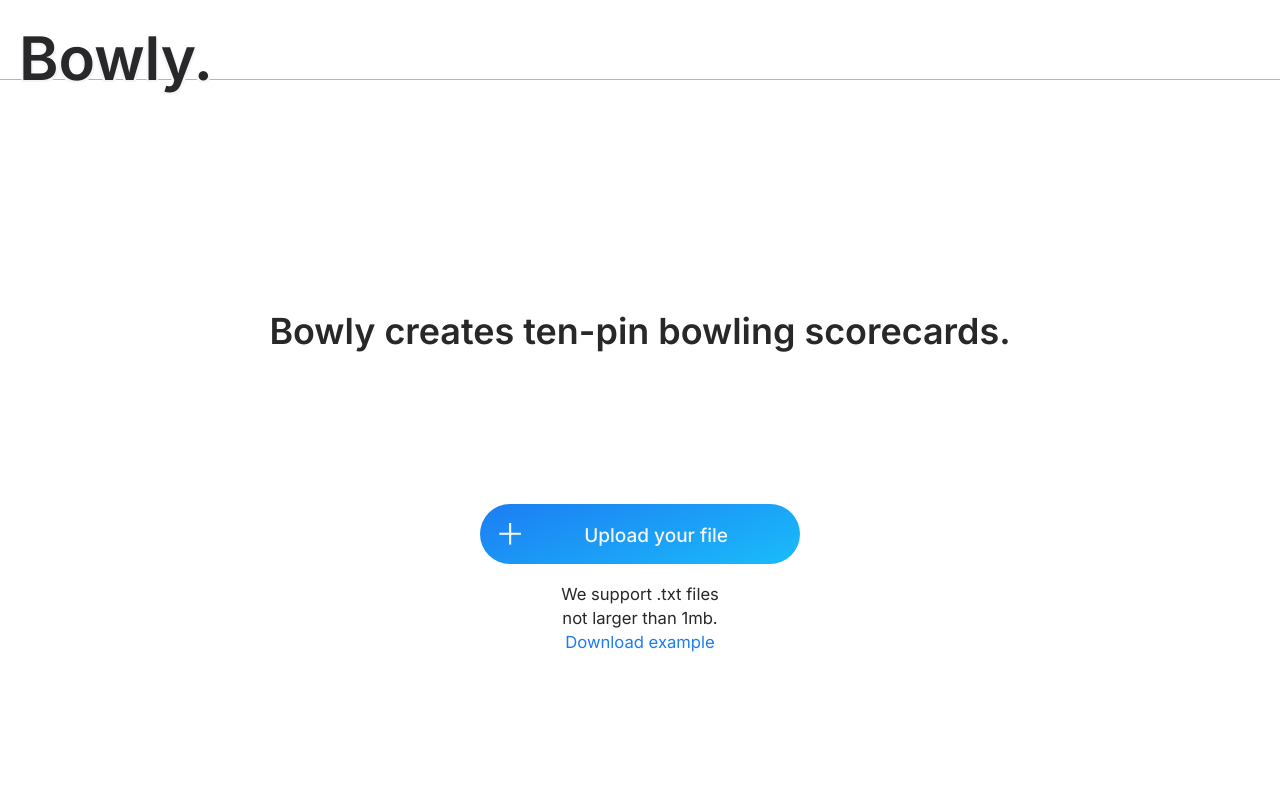
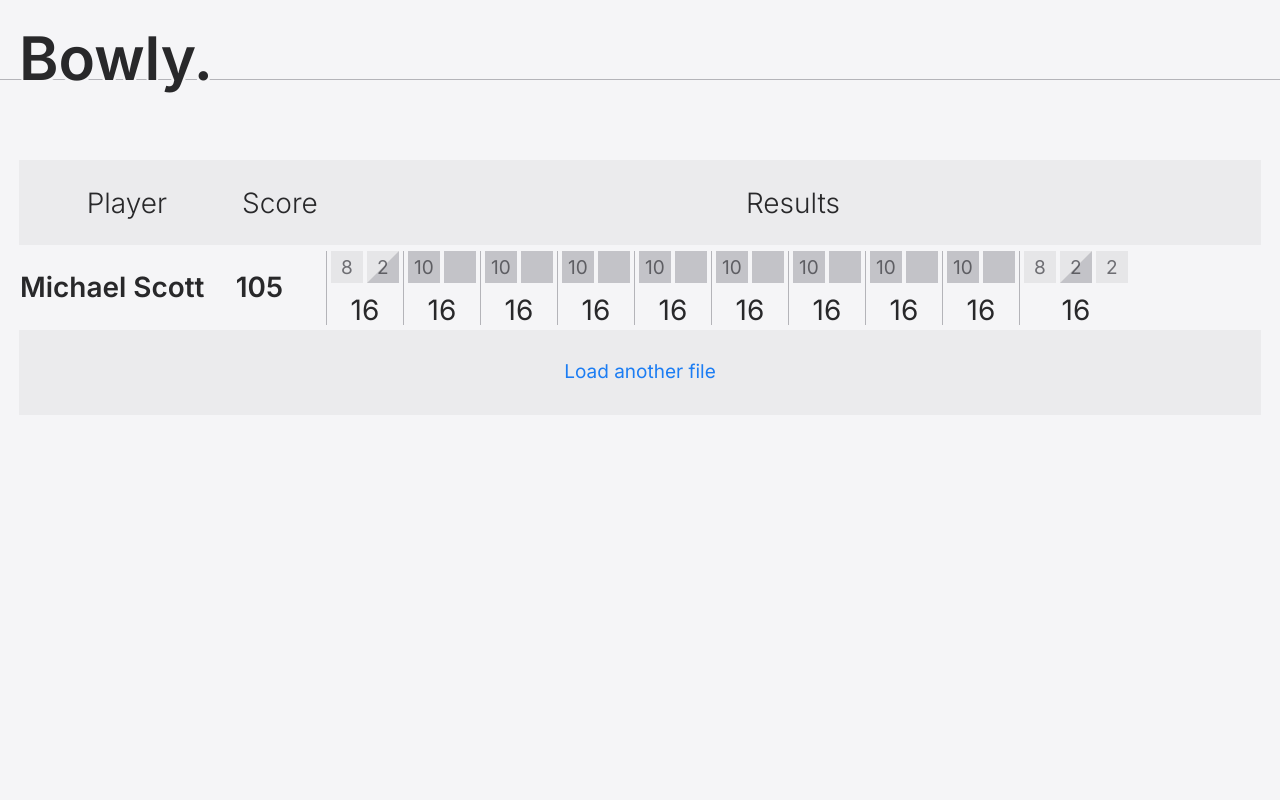
Before and after one commit to mateuszrymar/bowly, a website built with Vite: page index.html in a window 1280 px wide. Built offline with nearby package versions, Linux system fonts and the light colour scheme.

Commit message:
Results table - WIP

```diff
--- a/index.html
+++ b/index.html
@@ -17,7 +17,10 @@
       </div>
     </nav>
 
-    <main class="upload-page page container mx-auto flex flex-col items-center">
+    <main
+      class="upload-page page container mx-auto flex flex-col items-center"
+      style="display: none;"
+    >
 
       <section class="grow-[2] flex items-center pt-[80px]">
         <h2 class="upload-page__hero-message text-center">Bowly creates ten-pin bowling scorecards.</h2>
@@ -39,6 +42,106 @@
 
     </main>
 
+    <main
+      class="table-page page container mx-auto flex flex-col items-center"
+      style="display: flex;"
+    >
+      <section class="mt-[80px] w-full overflow-x-scroll overflow-y-hidden">
+        <table class="min-w-full">
+          <tr class="table__header table-row bg-white_150 font-light text-[28px] text-center">
+            <td>Player</td>
+            <td>Score</td>
+            <td>Results</td>
+          </tr>
+          <tr class="table__row-1 table-row">
+            <td><h3>Michael Scott</h3></td>
+            <td><h3>105</h3></td>
+            <td class="table-row__frames">
+              <ul class="flex flex-row">
+                <li class="table-row__frame">
+                  <div class="frame__rolls">
+                    <span class="roll">8</span>
+                    <span class="roll">2<div class="spare"></div></span>
+                  </div>
+                  <p class="frame__result">16</p>
+                </li>
+                <li class="table-row__frame">
+                  <div>
+                    <span class="roll">10<div class="strike"></div></span>
+                    <span class="roll"><div class="strike"></div></span>
+                  </div>
+                  <p class="frame__result">16</p>
+                </li>
+                <li class="table-row__frame">
+                  <div>
+                    <span class="roll">10<div class="strike"></div></span>
+                    <span class="roll"><div class="strike"></div></span>
+                  </div>
+                  <p class="frame__result">16</p>
+                </li>
+                <li class="table-row__frame">
+                  <div>
+                    <span class="roll">10<div class="strike"></div></span>
+                    <span class="roll"><div class="strike"></div></span>
+                  </div>
+                  <p class="frame__result">16</p>
+                </li>
+                <li class="table-row__frame">
+                  <div>
+                    <span class="roll">10<div class="strike"></div></span>
+                    <span class="roll"><div class="strike"></div></span>
+                  </div>
+                  <p class="frame__result">16</p>
+                </li>
+                <li class="table-row__frame">
+                  <div>
+                    <span class="roll">10<div class="strike"></div></span>
+                    <span class="roll"><div class="strike"></div></span>
+                  </div>
+                  <p class="frame__result">16</p>
+                </li>
+                <li class="table-row__frame">
+                  <div>
+                    <span class="roll">10<div class="strike"></div></span>
+                    <span class="roll"><div class="strike"></div></span>
+                  </div>
+                  <p class="frame__result">16</p>
+                </li>
+                <li class="table-row__frame">
+                  <div>
+                    <span class="roll">10<div class="strike"></div></span>
+                    <span class="roll"><div class="strike"></div></span>
+                  </div>
+                  <p class="frame__result">16</p>
+                </li>
+                <li class="table-row__frame">
+                  <div>
+                    <span class="roll">10<div class="strike"></div></span>
+                    <span class="roll"><div class="strike"></div></span>
+                  </div>
+                  <p class="frame__result">16</p>
+                </li>
+                <li class="table-row__frame--last table-row__frame">
+                  <div>
+                    <span class="roll">8</span>
+                    <span class="roll">2<div class="spare"></div></span>
+                    <span class="roll">2</span>
+                  </div>
+                  <p class="frame__result">16</p>
+                </li>
+              </ul>
+            </td>
+          </tr>
+        </table>
+      </section>
+      <footer class="w-full h-[85px] bg-white_150 flex justify-center items-center">
+        <p>
+          <a>Load another file</a>
+        </p>
+      </footer>
+    </main>
+
+
     <script type="module" src="/src/index.ts"></script>
   </body>
 </html>
--- a/src/index.css
+++ b/src/index.css
@@ -2,7 +2,13 @@
 @tailwind components;
 @tailwind utilities;
 
+* {
+  /* For debugging only */
+  /* outline: 1px solid red; */
+}
+
 :root {
+
   font-family: Inter, system-ui, Avenir, Helvetica, Arial, sans-serif;
 
   --white-000: rgba(255, 255, 255, 1);
@@ -40,9 +46,11 @@
   /* Document styles */
   --background: var(--white-100);
   color: var(--grey-700);
+  background-color: var(--background);
 
   /* Size Variables */
   --navbar-height: 80px;
+  --table-row-height: 85px;
 }
 
 .navbar {
@@ -51,9 +59,12 @@
   height: var(--navbar-height);
 }
 
+h1, h2, h3 {
+  font-weight: 600;
+}
+
 h1 {
   font-size: var(--header-2);
-  font-weight: 600;
   text-shadow:
     2px 2px var(--background),
     -2px 2px var(--background);
@@ -62,7 +73,10 @@ h1 {
 
 h2 {
   font-size: var(--header-4);
-  font-weight: 600;
+}
+
+h3 {
+  font-size: var(--header-5);
 }
 
 .upload-page__button {
@@ -81,3 +95,66 @@ a {
 .container {
   padding: 0 1rem;
 }
+
+.table-row {
+  height: var(--table-row-height);
+}
+
+.table-row__frame {
+  display: grid;
+  grid-template-areas:
+    "roll-1 roll-2"
+    "frame-result";
+  grid-template-columns: auto;
+  grid-template-rows: 32px auto;
+  gap: 0;
+  width: 77px;
+  border-left: 1px solid var(--grey-300);
+  padding: 0 4px;
+}
+.table-row__frame--last {
+  width: 113px;
+}
+
+.table-row__frame > div {
+  display: flex;
+  justify-content: space-between;
+  width: 100%;
+  color: var(--grey-500);
+}
+
+.roll {
+  position: relative;
+  background-color: var(--white-150);
+  width: 32px;
+  padding: 3px;
+  text-align: center;
+}
+
+.frame__result {
+  text-align: center;
+  font-size: 28px;
+  transform: translateY(6px);
+}
+
+.strike {
+  position: absolute;
+  width: 100%;
+  height: 100%;
+  top: 0;
+  left: 0;
+  background-color: var(--grey-300-transparent);
+  mix-blend-mode: multiply;
+}
+.spare {
+  position: absolute;
+  bottom: 0;
+  left:0;
+  width: 0;
+  height: 0;
+  border-left: 16px solid transparent;
+  border-right: 16px solid var(--grey-300-transparent);
+  border-top: 16px solid transparent;
+  border-bottom: 16px solid var(--grey-300-transparent);
+  mix-blend-mode: multiply;
+}
```
